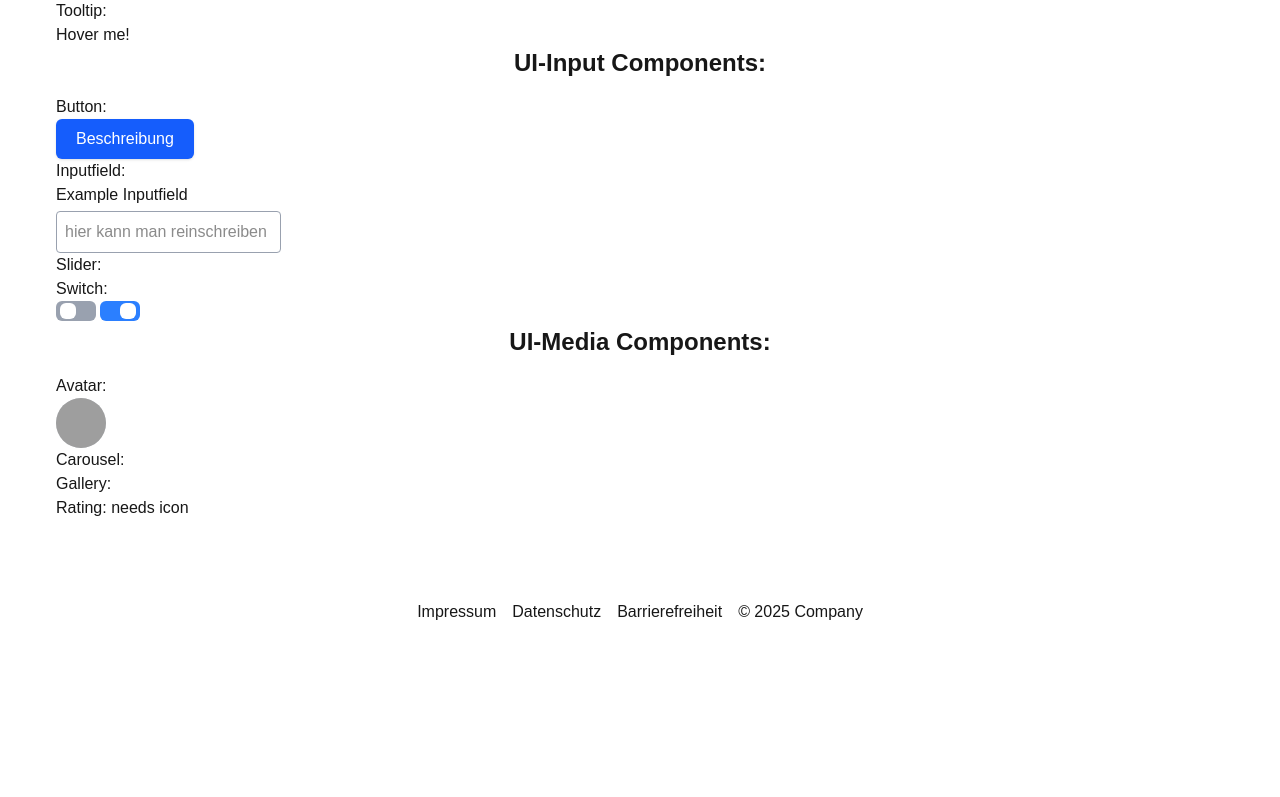
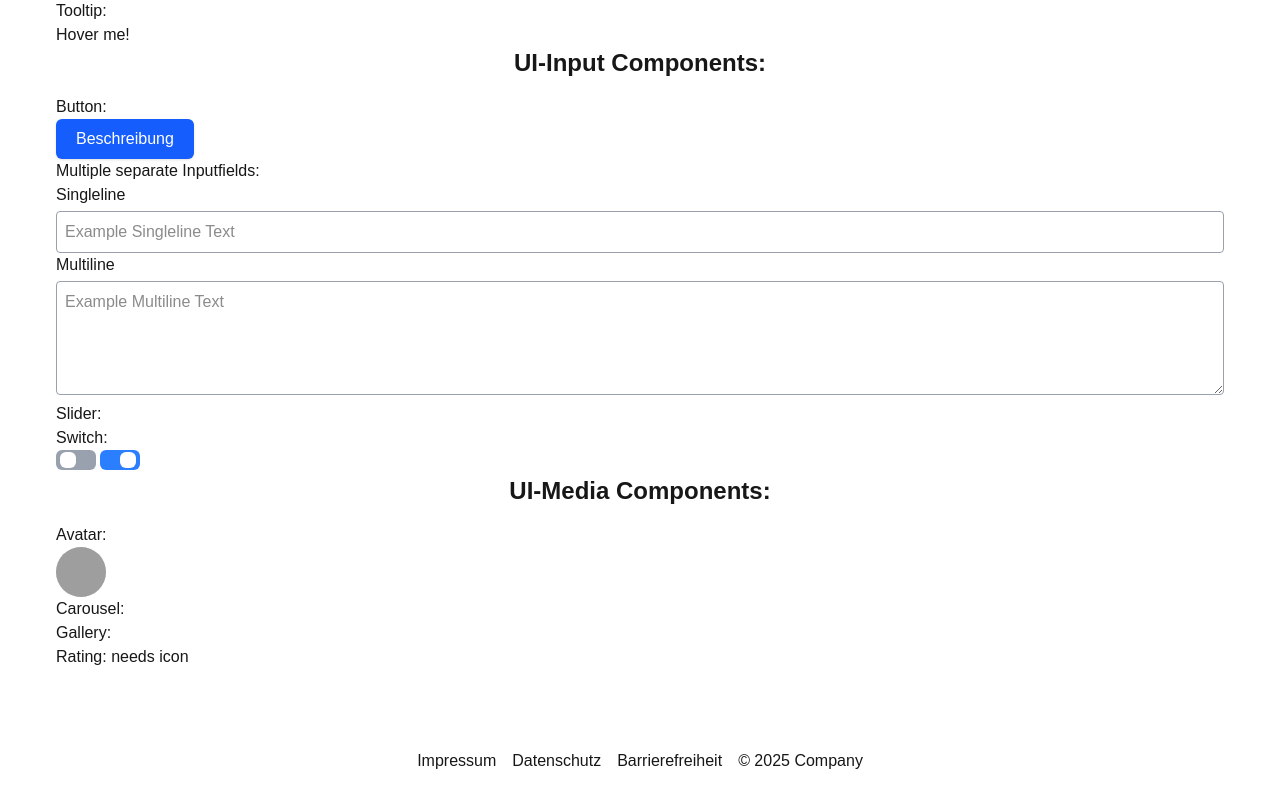
Before and after one commit to copiedcopypasta/dmwt, a Next.js app: page / in a window 1280 px wide. Shown: the part 821-1618 px from the top of the page. Before the commit the page ends 1469 px from the top, so only its background shows below. Built offline with nearby package versions, Linux system fonts and the light colour scheme; grey boxes are pictures that could not be loaded.

Commit message:
chore(Inputfield): width flexibility (#37)
* chore(Inputfield): width flexibility

* fix(Inputfield): multiline option and use State in component

* chore(page): update to show inputfield changes

* chore: translated to english

---------

Co-authored-by: 2^1 <the2hoch1@gmail.com>

```diff
--- a/src/app/components/ui/input/Inputfield.tsx
+++ b/src/app/components/ui/input/Inputfield.tsx
@@ -1,11 +1,21 @@
-import React, { ReactElement, ChangeEvent } from 'react';
+import React, { ReactElement, ChangeEvent, useState } from 'react';
 
 interface InputfieldProps {
   label: string;
-  value: string;
-  onChange: (e: ChangeEvent<HTMLInputElement>) => void;
+  /** Controlled value. If omitted the component will manage its own internal state. */
+  value?: string;
+  /** Change handler for controlled usage. Optional when uncontrolled. */
+  onChange?: (e: ChangeEvent<HTMLInputElement | HTMLTextAreaElement>) => void;
+  /** Initial value when using uncontrolled mode */
+  defaultValue?: string;
   placeholder?: string;
   error?: string;
+  className?: string; // optional wrapper class (e.g. "max-w-md")
+  fullWidth?: boolean; // make input take full width of its container
+  height?: string; // CSS height, e.g. "48px" or "3rem"
+  heightClass?: string; // optional Tailwind height class, e.g. "h-12"
+  multiline?: boolean; // render a textarea that wraps lines
+  rows?: number; // textarea rows
 }
 
 /**
@@ -16,9 +26,15 @@ interface InputfieldProps {
  * Props:
  * @param {string} label - Label for the input field.
  * @param {string} value - Current value of the input field.
- * @param {(e: ChangeEvent<HTMLInputElement>) => void} onChange - Change handler.
+ * @param {(e: ChangeEvent<HTMLInputElement | HTMLTextAreaElement>) => void} onChange - Change handler.
  * @param {string | undefined} placeholder - Optional placeholder.
  * @param {string | undefined} error - Optional error text displayed below the field.
+ * @param {string | undefined} className - Optional wrapper CSS class (e.g. "max-w-md" or "w-full").
+ * @param {boolean} [fullWidth=false] - When true the input and wrapper will take full width of their container.
+ * @param {string} [height] - CSS height, e.g. "48px" or "3rem"
+ * @param {string} [heightClass] - Optional Tailwind height class, e.g. "h-12"
+ * @param {boolean} [multiline=false] - When true, render a textarea that wraps lines.
+ * @param {number} [rows] - Number of rows for the textarea.
  *
  * Return: ReactElement
  */
@@ -26,23 +42,72 @@ export default function Inputfield({
   label,
   value,
   onChange,
+  defaultValue,
   placeholder,
   error,
+  className,
+  fullWidth = false,
+  height,
+  heightClass,
+  multiline = false,
+  rows,
 }: InputfieldProps): ReactElement {
+  // controlled vs uncontrolled
+  const isControlled = value !== undefined;
+  const [internalValue, setInternalValue] = useState<string>(
+    defaultValue ?? '',
+  );
+  const currentValue = isControlled ? value : internalValue;
+
+  const wrapperClasses =
+    `${fullWidth ? 'w-full' : ''} ${className ?? ''}`.trim();
+  const inputWidthClass = fullWidth ? 'w-full' : '';
+  const inputHeightClass = height ? '' : (heightClass ?? '');
+  const inputStyle = height ? { height } : undefined;
+
+  const sharedClasses = `rounded border p-2 focus:ring-2 focus:outline-none ${inputWidthClass} ${inputHeightClass} ${
+    error
+      ? 'border-red-500 focus:ring-red-200'
+      : 'border-gray-400 focus:ring-blue-200'
+  }`;
+
+  // specific handlers to satisfy textarea/input event types and forward to the union-typed onChange
+  const handleInputChange = (e: ChangeEvent<HTMLInputElement>) => {
+    if (!isControlled) setInternalValue(e.target.value);
+    if (onChange)
+      onChange(e as ChangeEvent<HTMLInputElement | HTMLTextAreaElement>);
+  };
+
+  const handleTextareaChange = (e: ChangeEvent<HTMLTextAreaElement>) => {
+    if (!isControlled) setInternalValue(e.target.value);
+    if (onChange)
+      onChange(e as ChangeEvent<HTMLInputElement | HTMLTextAreaElement>);
+  };
+
   return (
-    <div>
+    <div className={wrapperClasses}>
       <label className="mb-1 block font-medium">{label}</label>
-      <input
-        className={`rounded border p-2 focus:ring-2 focus:outline-none ${
-          error
-            ? 'border-red-500 focus:ring-red-200'
-            : 'border-gray-400 focus:ring-blue-200'
-        }`}
-        type="text"
-        value={value}
-        onChange={onChange}
-        placeholder={placeholder}
-      />
+
+      {multiline ? (
+        <textarea
+          style={inputStyle}
+          rows={rows ?? 3}
+          className={`${sharedClasses} resize-y`}
+          value={currentValue}
+          onChange={handleTextareaChange}
+          placeholder={placeholder}
+        />
+      ) : (
+        <input
+          style={inputStyle}
+          className={sharedClasses}
+          type="text"
+          value={currentValue}
+          onChange={handleInputChange}
+          placeholder={placeholder}
+        />
+      )}
+
       {error && <span className="text-sm text-red-500">{error}</span>}
     </div>
   );
--- a/src/app/page.tsx
+++ b/src/app/page.tsx
@@ -1,10 +1,8 @@
 'use client';
 import * as Components from './components/index';
-import React, { useState } from 'react';
+import React from 'react';
 
 export default function Home() {
-  const [inputValue, setInputValue] = useState('');
-
   return (
     <>
       <Components.Banner
@@ -96,12 +94,22 @@ export default function Home() {
                 <Components.Button color="blue" text="Beschreibung" link="" />
               </section>
               <section>
-                <p>Inputfield:</p>
+                <p>Multiple separate Inputfields:</p>
+
                 <Components.Inputfield
-                  label="Example Inputfield"
-                  value={inputValue}
-                  onChange={(e) => setInputValue(e.target.value)}
-                  placeholder="hier kann man reinschreiben"
+                  label="Singleline"
+                  defaultValue={''}
+                  placeholder="Example Singleline Text"
+                  fullWidth
+                />
+
+                <Components.Inputfield
+                  label="Multiline"
+                  defaultValue={''}
+                  placeholder="Example Multiline Text"
+                  fullWidth
+                  multiline
+                  rows={4}
                 />
               </section>
               <section>
```
